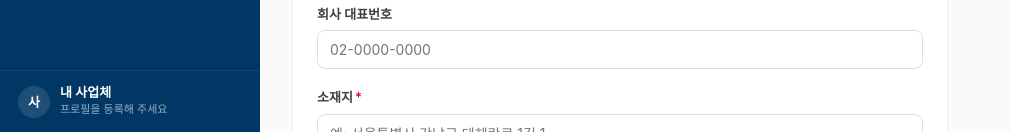
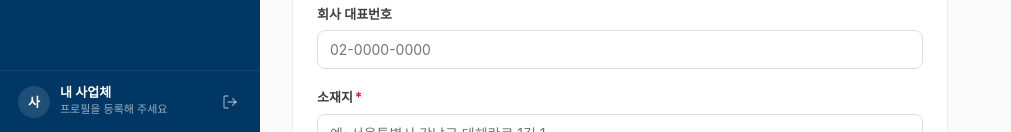
Before and after one commit to lsj0416/pipai, a Next.js app in the folder frontend/: page /mypage in a window 1280 px wide. Shown: the part 668-800 px from the top of the page, without its empty margins (0-1011 px from the left). Built offline with nearby package versions, Linux system fonts and the light colour scheme; a web font is replaced by a local one.

Commit message:
feat: 로그아웃 기능 및 인증 미들웨어 추가

```diff
--- a/frontend/src/components/layout/Sidebar.tsx
+++ b/frontend/src/components/layout/Sidebar.tsx
@@ -3,6 +3,7 @@
 import { usePathname, useRouter } from 'next/navigation';
 import Logo from '@/components/Logo';
 import type { NavId, RiskMiniItem, UserData, UserBusiness } from '@/lib/types';
+import { logout } from '@/lib/api/auth';
 
 interface SidebarProps {
   riskItems: RiskMiniItem[];
@@ -31,15 +32,34 @@ function NavIcon({ id }: { id: NavId }) {
   return null;
 }
 
-function UserChip({ name, business }: { name: string; business: UserBusiness }) {
+function UserChip({ name, business, onLogout }: { name: string; business: UserBusiness; onLogout: () => void }) {
   return (
-    <div style={{ display: 'flex', alignItems: 'center', gap: 10, padding: '14px 18px', borderTop: '1px solid rgba(255,255,255,0.08)', color: 'white', marginTop: 'auto' }}>
+    <div style={{ borderTop: '1px solid rgba(255,255,255,0.08)', marginTop: 'auto' }}>
+      <div style={{ display: 'flex', alignItems: 'center', gap: 10, padding: '14px 18px', color: 'white' }}>
         <div style={{ width: 32, height: 32, borderRadius: '50%', background: 'rgba(255,255,255,0.12)', display: 'flex', alignItems: 'center', justifyContent: 'center', fontSize: 13, fontWeight: 700 }}>
           {name[0]}
         </div>
         <div style={{ flex: 1, minWidth: 0 }}>
           <div style={{ fontSize: 13, fontWeight: 600, lineHeight: 1.2 }}>{business.name}</div>
           <div style={{ fontSize: 11, color: 'rgba(255,255,255,0.6)' }}>{business.meta}</div>
+        </div>
+        <button
+          onClick={onLogout}
+          title="로그아웃"
+          style={{
+            background: 'transparent', border: 'none', cursor: 'pointer',
+            color: 'rgba(255,255,255,0.5)', padding: 4, display: 'flex', alignItems: 'center',
+            flexShrink: 0,
+          }}
+          onMouseEnter={(e: React.MouseEvent<HTMLButtonElement>) => { e.currentTarget.style.color = 'rgba(255,255,255,0.9)'; }}
+          onMouseLeave={(e: React.MouseEvent<HTMLButtonElement>) => { e.currentTarget.style.color = 'rgba(255,255,255,0.5)'; }}
+        >
+          <svg width="16" height="16" viewBox="0 0 24 24" fill="none" stroke="currentColor" strokeWidth="2" strokeLinecap="round" strokeLinejoin="round">
+            <path d="M9 21H5a2 2 0 0 1-2-2V5a2 2 0 0 1 2-2h4"/>
+            <polyline points="16 17 21 12 16 7"/>
+            <line x1="21" y1="12" x2="9" y2="12"/>
+          </svg>
+        </button>
       </div>
     </div>
   );
@@ -48,6 +68,11 @@ function UserChip({ name, business }: { name: string; business: UserBusiness })
 export default function Sidebar({ riskItems, user }: SidebarProps) {
   const pathname = usePathname();
   const router = useRouter();
+
+  async function handleLogout() {
+    await logout();
+    router.push('/login');
+  }
 
   return (
     <aside style={{
@@ -115,7 +140,7 @@ export default function Sidebar({ riskItems, user }: SidebarProps) {
         })}
       </div>
 
-      <UserChip name={user.name} business={user.business} />
+      <UserChip name={user.name} business={user.business} onLogout={handleLogout} />
     </aside>
   );
 }
--- a/frontend/src/lib/api/auth.ts
+++ b/frontend/src/lib/api/auth.ts
@@ -47,3 +47,10 @@ export async function refresh(body: RefreshRequest): Promise<ApiResponse<LoginRe
     body: JSON.stringify(body),
   });
 }
+
+export async function logout(): Promise<void> {
+  if (typeof window !== 'undefined') {
+    localStorage.removeItem('accessToken');
+  }
+  await fetch('/api/auth/token', { method: 'DELETE' });
+}
```
Also changed, not shown: frontend/src/middleware.ts (added, +30 -0 lines). Lines whose indentation alone changed are shown as unchanged.
